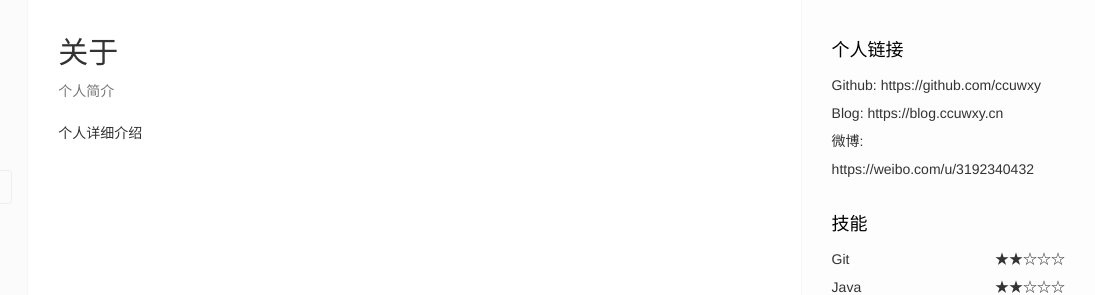
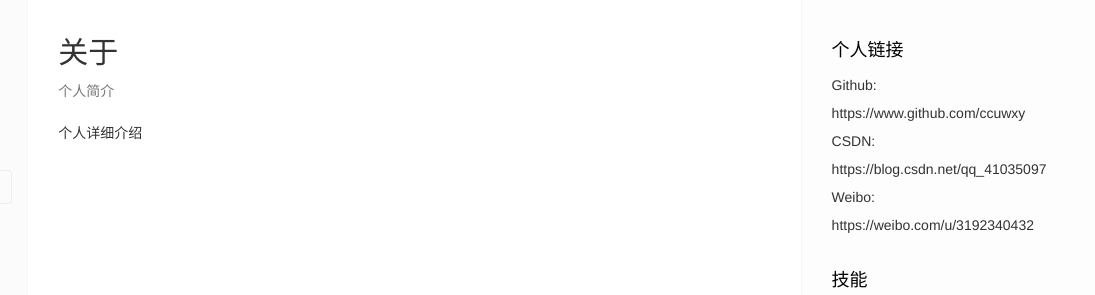
Before and after one commit to ccuwxy/ccuwxy.github.io, a plain HTML site: page about/index.html in a window 1280 px wide. Shown: the top 295 px of the page, 185-1280 px from the left. Drawn offline with nearby package versions, Linux system fonts and the light colour scheme.

Commit message:
Site updated: 2021-01-14 00:07:42

```diff
--- a/about/index.html
+++ b/about/index.html
@@ -343,16 +343,16 @@
 
           <li>
             Github:
-            <a href="https://github.com/ccuwxy" target="_blank">https://github.com/ccuwxy</a>
+            <a href="https://www.github.com/ccuwxy" target="_blank">https://www.github.com/ccuwxy</a>
           </li>
 
           <li>
-            Blog:
-            <a href="https://blog.ccuwxy.cn" target="_blank">https://blog.ccuwxy.cn</a>
+            CSDN:
+            <a href="https://blog.csdn.net/qq_41035097" target="_blank">https://blog.csdn.net/qq_41035097</a>
           </li>
 
           <li>
-            微博:
+            Weibo:
             <a href="https://weibo.com/u/3192340432" target="_blank">https://weibo.com/u/3192340432</a>
           </li>
 
```
